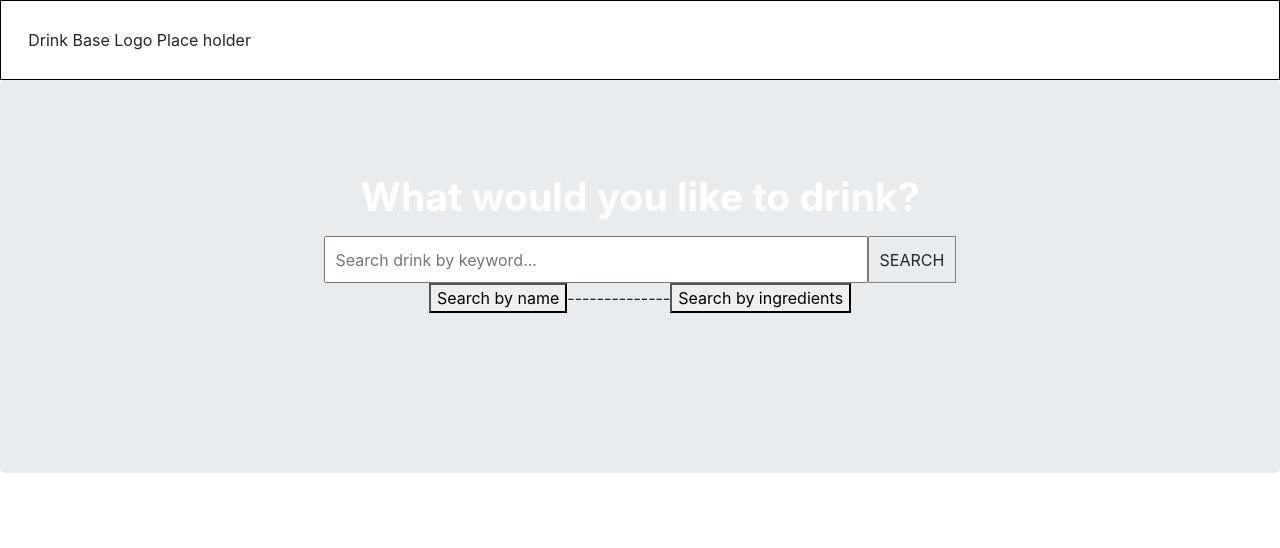
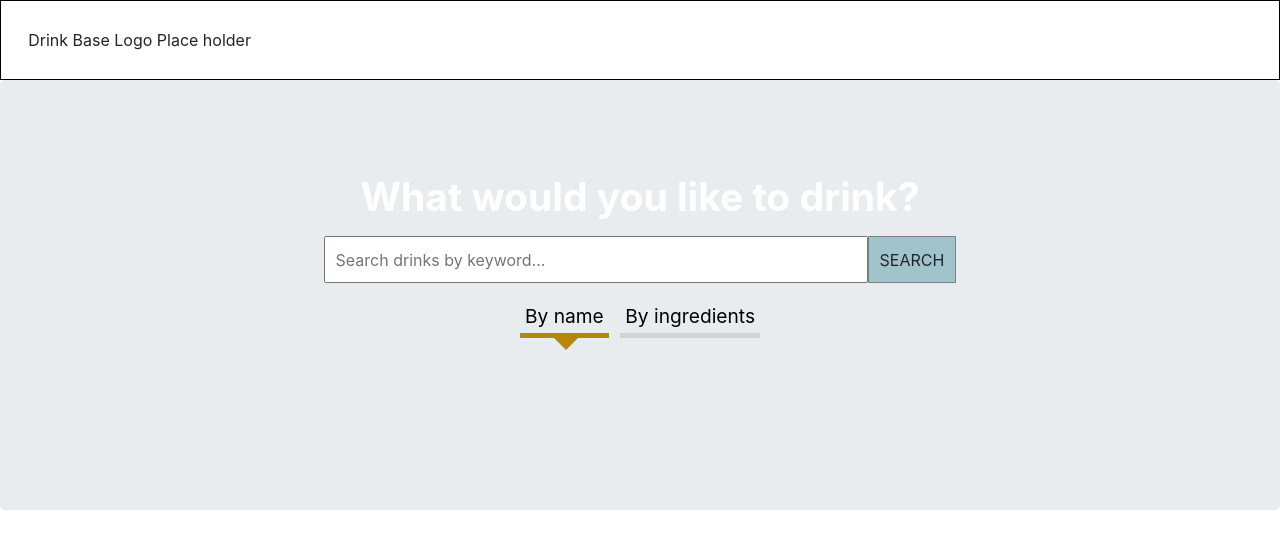
Before and after one commit to krisrss/drinks-base, a React (Create React App) app: page / in a window 1280 px wide. Shown: the top 548 px of the page. Built offline with nearby package versions, Linux system fonts and the light colour scheme.

Commit message:
Add style to navbar

```diff
--- a/src/components/NavigationBar.js
+++ b/src/components/NavigationBar.js
@@ -1,17 +1,17 @@
 import React from 'react';
 import { Link } from 'react-router-dom';
+import '../css/NavigationBar.css';
 
 const NavigationBar = () => {
     return (
-        <div>
-            <Link to={'/'}>
-                <button>Search by name</button>
-            </Link>
-            --------------
-            <Link to={'/ingredients'}>
-                <button>Search by ingredients</button>
+        <div className='NavigationBar'>
+            <Link to={'/'} className='navbutton nav-active'>
+                By name
             </Link>
 
+            <Link to={'/ingredients'} className='navbutton nav-inactive'>
+                By ingredients
+            </Link>
         </div>
     )
 };
--- a/src/components/SearchBar.js
+++ b/src/components/SearchBar.js
@@ -29,7 +29,7 @@ const SearchBar = () => {
 
     return (
         <div className='SearchBar'>
-            <input value={input} onChange={onChangeHandler} type='text' placeholder='Search drink by keyword...' />
+            <input value={input} onChange={onChangeHandler} type='text' placeholder='Search drinks by keyword...' />
             <Link to={setPath} onClick={onClickHandler} className='button'>
                 SEARCH
             </Link>
--- /dev/null
+++ b/src/css/NavigationBar.css
@@ -0,0 +1,35 @@
+.NavigationBar{
+    width: 15em;
+    margin: 1em auto;
+    font-size: 1.2em;
+}
+
+.NavigationBar .navbutton{
+    margin: 0.3em;
+    text-decoration: none;
+}
+
+.navbutton{
+  position:relative;
+  color:black;
+  padding:5px;
+}
+
+.nav-inactive{
+    border-bottom: 0.3em solid lightgrey;
+}
+
+.nav-active{
+    border-bottom: 0.3em solid darkgoldenrod;
+}
+
+.nav-active:after{
+  position:absolute;
+  content:'';
+  left:50%;
+  margin-left:-10px;
+  top:39px;
+  border: 12px solid transparent;
+  border-bottom: 12px solid darkgoldenrod;
+  transform: rotate(180deg);
+}
--- a/src/css/SearchBar.css
+++ b/src/css/SearchBar.css
@@ -3,7 +3,6 @@
     width: 39.5em;
     margin: 0 auto;
 }
-
 
 .SearchBar input{
     width: 34em;
@@ -18,4 +17,5 @@
     width: 5.5em;
     text-decoration: none;
     color: inherit;
+    background: #A0C3CC;
 }
```
